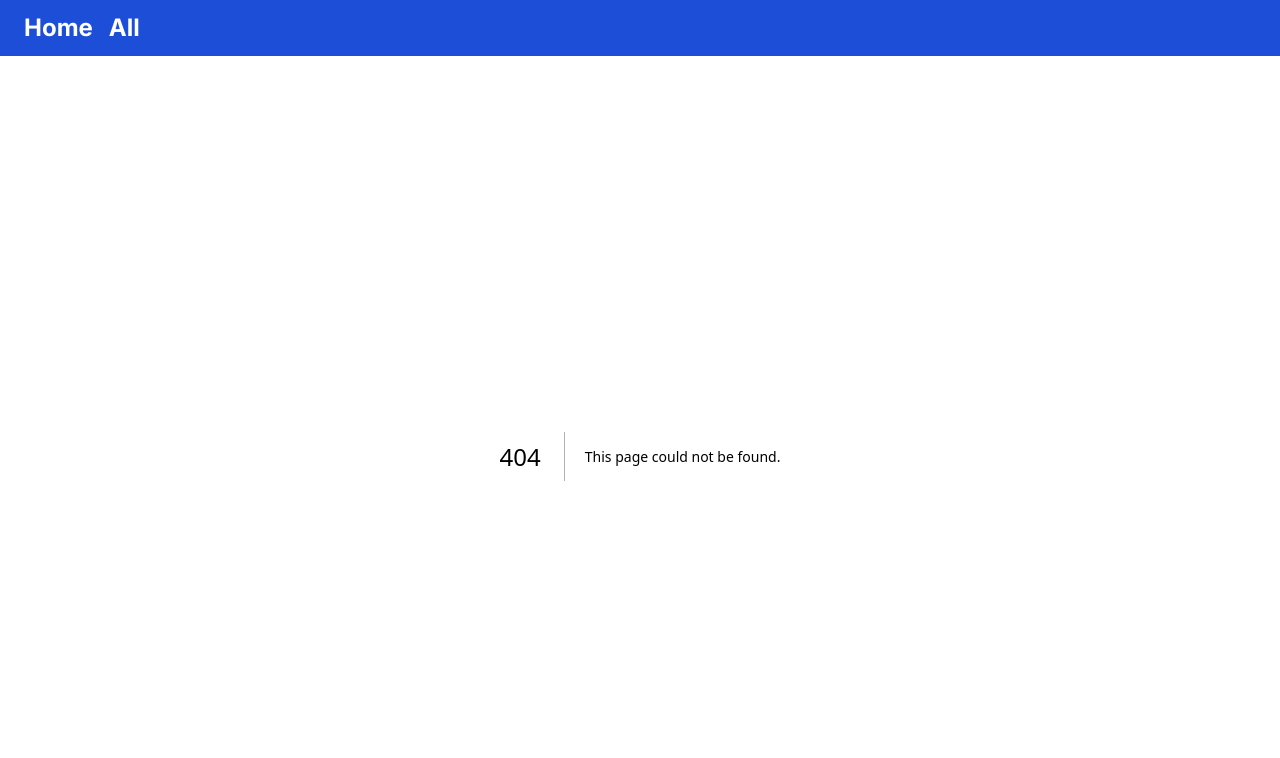
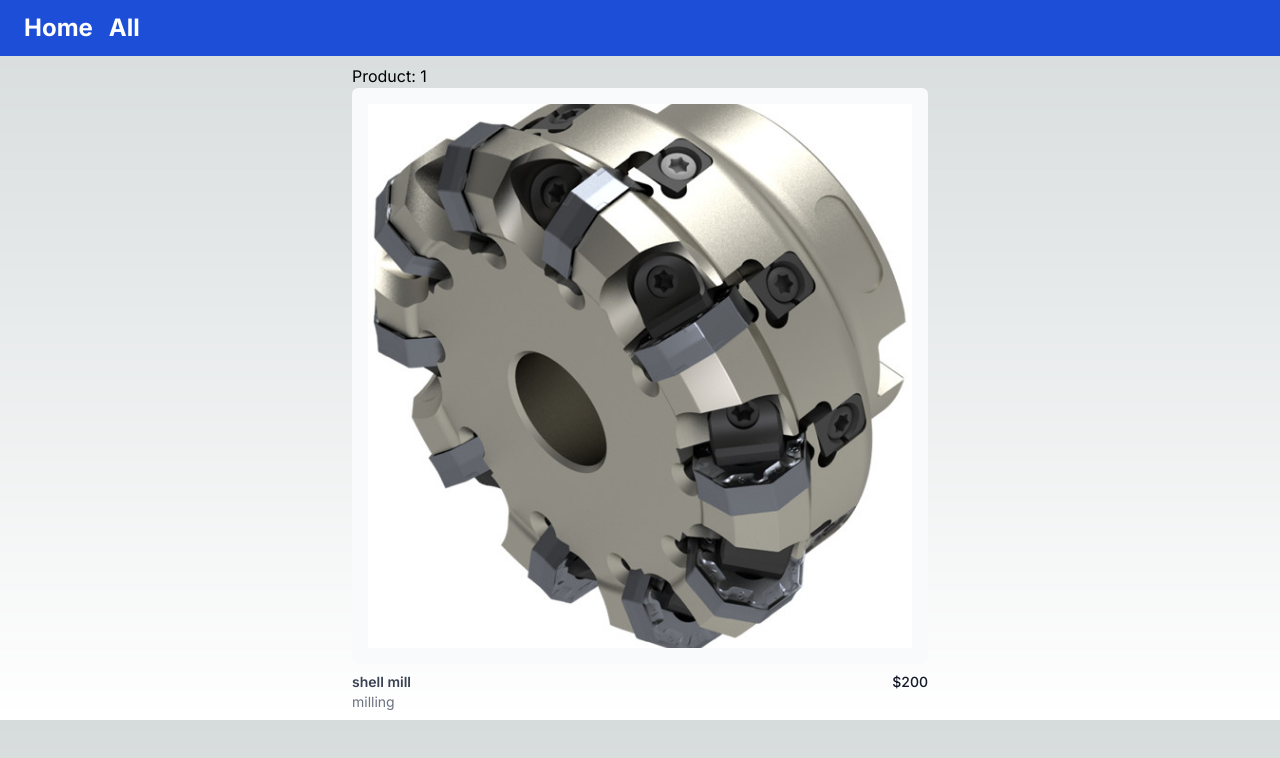
Before and after one commit to MCesarczyk/awesome-store, a Next.js app: page /product/1 in a window 1280 px wide. Before the commit this address had no page. Shown: the top 758 px of the page. Built offline with nearby package versions, Linux system fonts and the light colour scheme.

Commit message:
feat: add document titles, improve styles, externalize products list

```diff
--- a/src/app/page.tsx
+++ b/src/app/page.tsx
@@ -1,4 +1,8 @@
+"use client";
+
 export default function Home() {
+	document.title = "CNC TOOL STORE";
+
 	return (
 		<main className="mx-auto max-w-md p-12 sm:max-w-2xl sm:py-2">
 			<h1 className="text-4xl">CNC TOOL STORE</h1>
--- /dev/null
+++ b/src/app/product/[id]/page.tsx
@@ -0,0 +1,30 @@
+"use client";
+
+import { useParams } from "next/navigation";
+import { ProductCoverImage } from "@/ui/atoms/ProductCoverImage";
+import { ProductDescription } from "@/ui/atoms/ProductDescription";
+import { products } from "@/app/products";
+
+export default function Product() {
+	const { id } = useParams();
+
+	document.title = `Product: ${String(id)}`;
+
+	const product = products.find((product) => product.id === +id);
+
+	if (!product) {
+		return <h2>Product not found</h2>;
+	}
+
+	return (
+		<section className="mx-auto max-w-md p-12 sm:max-w-2xl sm:py-2">
+			<header>
+				<h1>Product: {id}</h1>
+			</header>
+			<p>
+				<ProductCoverImage {...product.image} />
+				<ProductDescription product={product} />
+			</p>
+		</section>
+	);
+}
--- /dev/null
+++ b/src/app/products.ts
@@ -0,0 +1,44 @@
+import type { ProductItem } from "@/ui/types";
+
+export const products: ProductItem[] = [
+  {
+    id: 1,
+    category: "milling",
+    name: "shell mill",
+    price: 200,
+    image: {
+      src: "/shell_mill.jpeg",
+      alt: "shell mill",
+    },
+  },
+  {
+    id: 2,
+    category: "milling",
+    name: "porcupine mill",
+    price: 200,
+    image: {
+      src: "/porcupine_mill.jpeg",
+      alt: "porcupine mill",
+    },
+  },
+  {
+    id: 3,
+    category: "milling",
+    name: "form mill",
+    price: 200,
+    image: {
+      src: "/form_mill.jpeg",
+      alt: "form mill",
+    },
+  },
+  {
+    id: 4,
+    category: "milling",
+    name: "maxi mill",
+    price: 200,
+    image: {
+      src: "/maxi_mill.jpeg",
+      alt: "maxi mill",
+    },
+  },
+];
--- a/src/app/products/page.tsx
+++ b/src/app/products/page.tsx
@@ -1,50 +1,11 @@
+"use client";
+
+import { products } from "@/app/products";
 import { ProductList } from "@/ui/organisms/ProductList";
-import type { ProductItem } from "@/ui/types";
-
-const products: ProductItem[] = [
-	{
-		id: 1,
-		category: "milling",
-		name: "shell mill",
-		price: 200,
-		image: {
-			src: "/shell_mill.jpeg",
-			alt: "shell mill",
-		},
-	},
-	{
-		id: 2,
-		category: "milling",
-		name: "porcupine mill",
-		price: 200,
-		image: {
-			src: "/porcupine_mill.jpeg",
-			alt: "porcupine mill",
-		},
-	},
-	{
-		id: 3,
-		category: "milling",
-		name: "form mill",
-		price: 200,
-		image: {
-			src: "/form_mill.jpeg",
-			alt: "form mill",
-		},
-	},
-	{
-		id: 4,
-		category: "milling",
-		name: "maxi mill",
-		price: 200,
-		image: {
-			src: "/maxi_mill.jpeg",
-			alt: "maxi mill",
-		},
-	},
-];
 
 export default function Products() {
+	document.title = "Product list";
+
 	return (
 		<section className="mx-auto max-w-md p-12 sm:max-w-2xl sm:py-2">
 			<ProductList products={products} />
--- a/src/ui/atoms/ProductCoverImage.tsx
+++ b/src/ui/atoms/ProductCoverImage.tsx
@@ -8,8 +8,8 @@ export const ProductCoverImage = ({ src, alt }: ProductCoverImageProps) => {
 	return (
 		<div className="aspect-square overflow-hidden rounded-md bg-slate-50 hover:bg-slate-100">
 			<img
-				width={320}
-				height={320}
+				width={640}
+				height={640}
 				src={src}
 				alt={alt}
 				className="h-full object-cover object-center p-4 "
--- a/src/ui/molecules/ProductListItem.tsx
+++ b/src/ui/molecules/ProductListItem.tsx
@@ -1,23 +1,19 @@
+import Link from "next/link";
 import { ProductCoverImage } from "@/ui/atoms/ProductCoverImage";
 import { ProductDescription } from "@/ui/atoms/ProductDescription";
+import type { ProductItem } from "@/ui/types";
 
 interface ProductListItemProps {
-	product: {
-		category: string;
-		name: string;
-		price: number;
-		image: {
-			src: string;
-			alt: string;
-		};
-	};
+	product: ProductItem;
 }
 
 export const ProductListItem = ({ product }: ProductListItemProps) => {
 	return (
 		<li>
 			<article>
-				<ProductCoverImage {...product.image} />
+				<Link href={`/product/${product.id}`}>
+					<ProductCoverImage {...product.image} />
+				</Link>
 				<ProductDescription product={product} />
 			</article>
 		</li>
```
Also changed, not shown: 1 other file (tests, documents, lock files or other folders).
